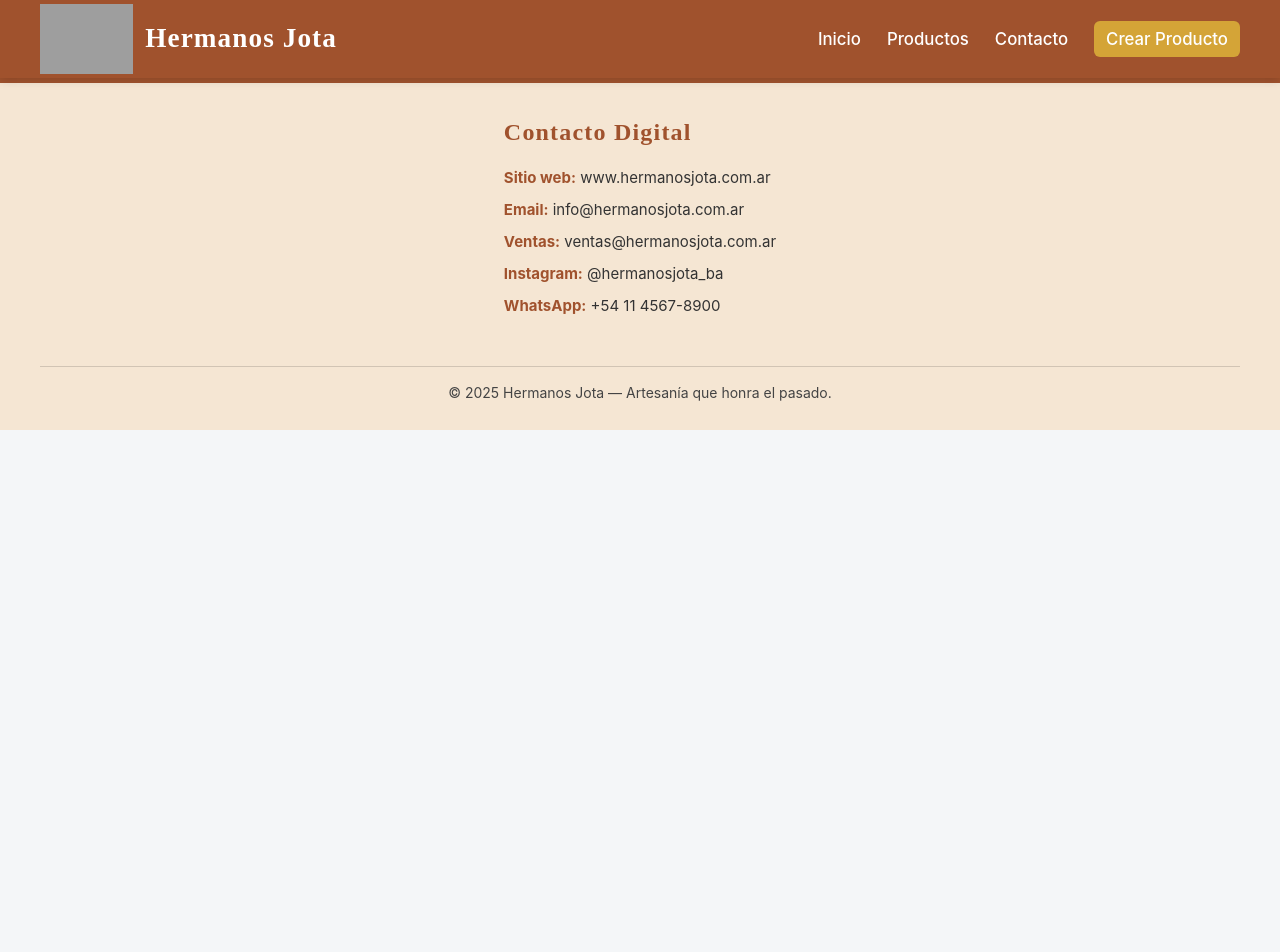
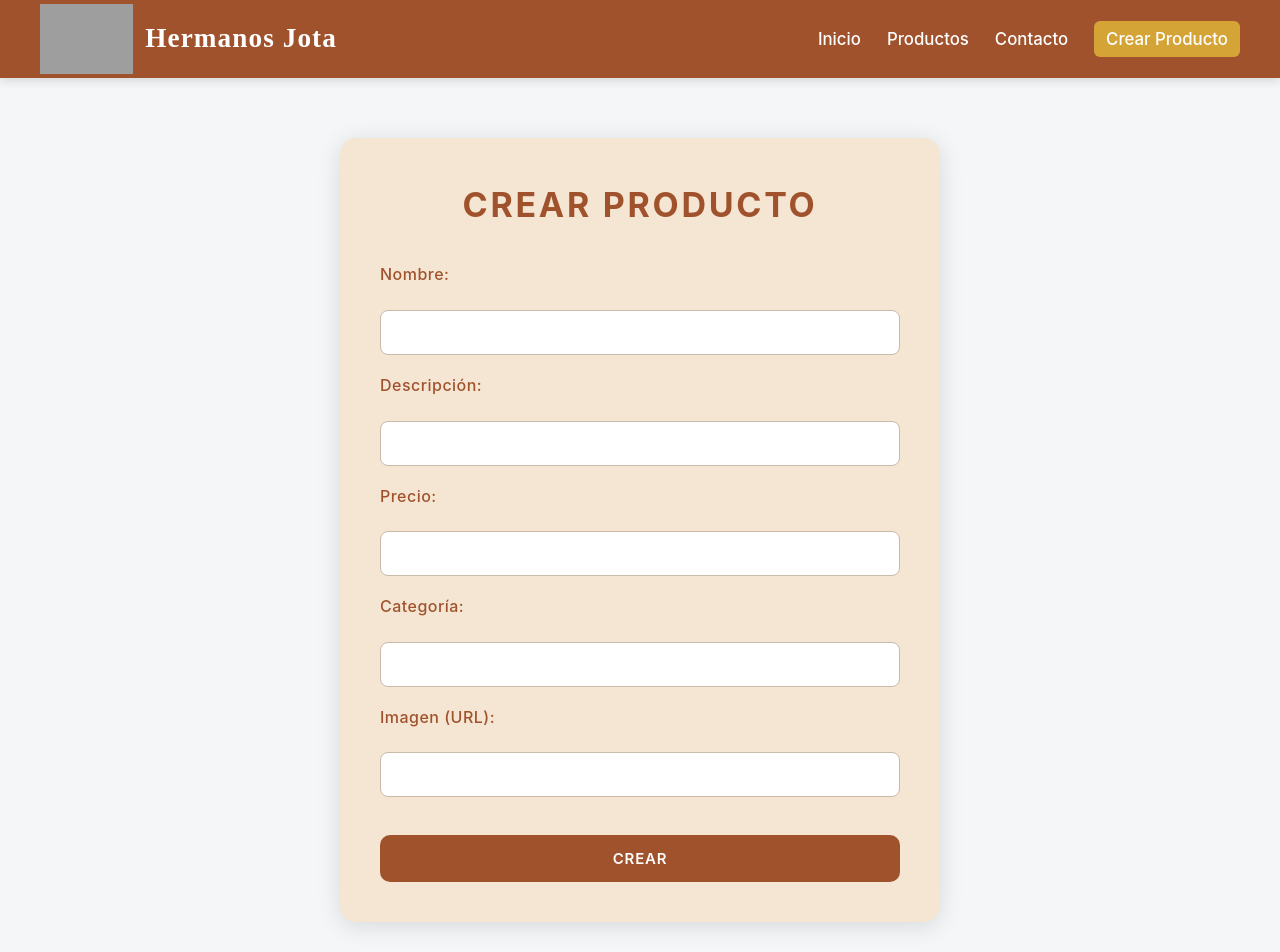
Before and after one commit to MaximoNorry/Sprint5y6Grupo4, a React (Vite) app in the folder client/: page /admin/crear-producto in a window 1280 px wide. Shown: the top 952 px of the page. Before the commit the page ends 800 px from the top, so only its background shows below. Built offline with nearby package versions, Linux system fonts and the light colour scheme; the HTML template or start-up script is replaced by a standard one.

Commit message:
Agrego el crear porducto y el boton eliminar

```diff
--- a/client/src/App.jsx
+++ b/client/src/App.jsx
@@ -9,7 +9,6 @@ import Contacto from "./pages/Contacto.jsx";
 import Navbar from "./components/Navbar.jsx";
 import Footer from "./components/Footer";
 
-
 function App() {
   return (
     <>
@@ -18,7 +17,7 @@ function App() {
         <Route path="/" element={<Home />} />
         <Route path="/productos" element={<Productos />} />
         <Route path="/productos/:id" element={<ProductoDetalle />} />
-        <Route path="/crear-producto" element={<CrearProducto />} />
+        <Route path="/admin/crear-producto" element={<CrearProducto />} />
         <Route path="/contacto" element={<Contacto />} />
       </Routes>
       <Footer />
--- /dev/null
+++ b/client/src/pages/CrearProducto.css
@@ -0,0 +1,70 @@
+.crear-producto {
+  max-width: 600px;
+  margin: 60px auto;
+  padding: 40px;
+  background: var(--alabastro);
+  border-radius: 16px;
+  box-shadow: 0 4px 25px rgba(0, 0, 0, 0.12);
+}
+
+
+.crear-producto h2 {
+  font-family: var(--font-secondary);
+  color: var(--siena);
+  font-size: 34px;
+  text-transform: uppercase;
+  letter-spacing: 0.08em;
+  margin-bottom: 30px;
+  text-align: center;
+}
+
+
+.crear-producto form {
+  display: flex;
+  flex-direction: column;
+  gap: 18px;
+}
+
+.crear-producto label {
+  font-family: var(--font-primary);
+  font-weight: 500;
+  color: var(--siena);
+  margin-bottom: 4px;
+  letter-spacing: 0.03em;
+}
+
+.crear-producto input {
+  padding: 12px 14px;
+  border-radius: 8px;
+  border: 1px solid #c9baa9;
+  font-family: var(--font-primary);
+  font-size: 15px;
+  background: #ffffff;
+  transition: 0.25s ease;
+}
+
+.crear-producto input:focus {
+  border-color: var(--siena);
+  outline: none;
+  box-shadow: 0 0 5px rgba(160, 82, 45, 0.45);
+}
+
+
+.crear-producto button {
+  margin-top: 20px;
+  padding: 14px;
+  background: var(--siena);
+  color: #ffffff;
+  border: none;
+  border-radius: 10px;
+  font-family: var(--font-primary);
+  font-weight: 600;
+  font-size: 15px;
+  letter-spacing: 0.05em;
+  cursor: pointer;
+  transition: 0.25s ease;
+}
+
+.crear-producto button:hover {
+  background: var(--salvia);
+}
--- a/client/src/pages/CrearProducto.jsx
+++ b/client/src/pages/CrearProducto.jsx
@@ -1,34 +1,93 @@
-import { useState } from "react";
-import { crearProducto } from "../api";
+import React, { useState } from "react";
+import { useNavigate } from "react-router-dom";
+import "./crearproducto.css";
+
 
 export default function CrearProducto() {
-  const [form, setForm] = useState({ nombre: "", precio: "", stock: "" });
+  const navigate = useNavigate();
+
+  const [formData, setFormData] = useState({
+    nombre: "",
+    descripcion: "",
+    precio: "",
+    categoria: "",
+    imagen: ""
+  });
 
   function handleChange(e) {
-    setForm({ ...form, [e.target.name]: e.target.value });
+    setFormData({
+      ...formData,
+      [e.target.name]: e.target.value,
+    });
   }
 
   async function handleSubmit(e) {
     e.preventDefault();
-    await crearProducto(form);
-    alert("Producto creado!");
+
+    try {
+      const res = await fetch("/api/productos", {
+        method: "POST",
+        headers: { "Content-Type": "application/json" },
+        body: JSON.stringify(formData),
+      });
+
+      if (!res.ok) {
+        console.error("Error al crear producto");
+        return;
+      }
+
+      // Opcional: obtener el producto creado
+      const nuevo = await res.json();
+
+      // Redirige al catálogo o a un detalle
+      navigate("/productos"); // o `/productos/${nuevo.id}`
+    } catch (error) {
+      console.error("Error en la petición", error);
+    }
   }
 
   return (
-    <div style={{ padding: "40px", maxWidth: "600px" }}>
-      <h1>Crear nuevo producto</h1>
+    <div className="crear-producto">
+      <h2>Crear Producto</h2>
 
-      <form className="card" style={{ marginTop: "20px" }} onSubmit={handleSubmit}>
-        <label>Nombre</label>
-        <input name="nombre" className="input" onChange={handleChange} />
+      <form onSubmit={handleSubmit}>
+        <label>Nombre:</label>
+        <input
+          name="nombre"
+          value={formData.nombre}
+          onChange={handleChange}
+        />
 
-        <label>Precio</label>
-        <input name="precio" className="input" type="number" onChange={handleChange} />
+        <label>Descripción:</label>
+        <input
+          name="descripcion"
+          value={formData.descripcion}
+          onChange={handleChange}
+        />
 
-        <label>Stock</label>
-        <input name="stock" className="input" type="number" onChange={handleChange} />
+        <label>Precio:</label>
+        <input
+          name="precio"
+          type="number"
+          value={formData.precio}
+          onChange={handleChange}
+        />
 
-        <button className="btn" style={{ marginTop: "20px" }}>Crear</button>
+        <label>Categoría:</label>
+        <input
+          name="categoria"
+          value={formData.categoria}
+          onChange={handleChange}
+        />
+
+        <label>Imagen (URL):</label>
+        <input
+          name="imagen"
+          value={formData.imagen}
+          onChange={handleChange}
+        />
+
+        <button type="submit">Crear</button>
       </form>
     </div>
   );
--- a/client/src/pages/ProductoDetalle.css
+++ b/client/src/pages/ProductoDetalle.css
@@ -100,3 +100,20 @@
   font-size: 16px;
   font-weight: 600;
 }
+
+.hj-btn-eliminar {
+  background-color: #d9534f;
+  color: white;
+  padding: 12px 18px;
+  border: none;
+  border-radius: 8px;
+  cursor: pointer;
+  margin-top: 15px;
+  font-size: 14px;
+  font-weight: bold;
+  transition: 0.2s ease-in-out;
+}
+
+.hj-btn-eliminar:hover {
+  background-color: #c9302c;
+}
--- a/client/src/pages/ProductoDetalle.jsx
+++ b/client/src/pages/ProductoDetalle.jsx
@@ -1,11 +1,13 @@
 import React from "react";
 import { useEffect, useState } from "react";
-import { useParams, Link } from "react-router-dom";
+import { useParams, Link, useNavigate } from "react-router-dom";
 import { getProductoPorId } from "../api";
 import "./ProductoDetalle.css";
 
 export default function ProductoDetalle() {
   const { id } = useParams();
+  const navigate = useNavigate();
+
   const [producto, setProducto] = useState(null);
   const [error, setError] = useState(false);
 
@@ -21,6 +23,26 @@ export default function ProductoDetalle() {
     }
     cargar();
   }, [id]);
+
+  async function handleDelete() {
+    const confirmar = window.confirm("¿Seguro que deseas eliminar este producto?");
+    if (!confirmar) return;
+
+    try {
+      const res = await fetch(`/api/productos/${id}`, {
+        method: "DELETE",
+      });
+
+      if (!res.ok) {
+        console.error("Error eliminando el producto");
+        return;
+      }
+
+      navigate("/productos");
+    } catch (error) {
+      console.error("Error en la petición DELETE", error);
+    }
+  }
 
   if (error) return <p>Error cargando el producto.</p>;
   if (!producto) return <p>Cargando...</p>;
@@ -56,6 +78,9 @@ export default function ProductoDetalle() {
           </div>
 
           <button className="hj-btn-comprar">AGREGAR AL CARRITO</button>
+          <button className="hj-btn-eliminar" onClick={handleDelete}>
+            ELIMINAR PRODUCTO
+          </button>
 
           <Link to="/productos" className="hj-volver">
             ← Volver al catálogo
```
